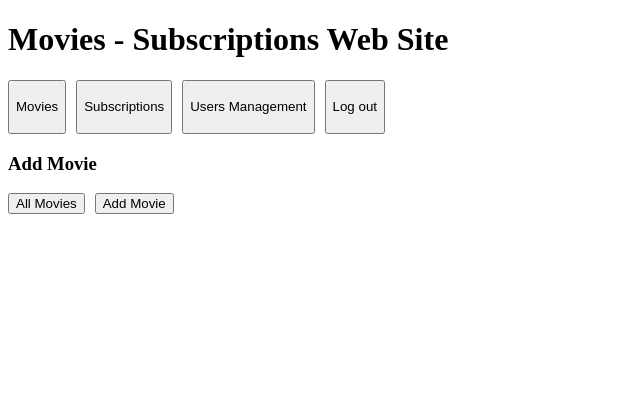
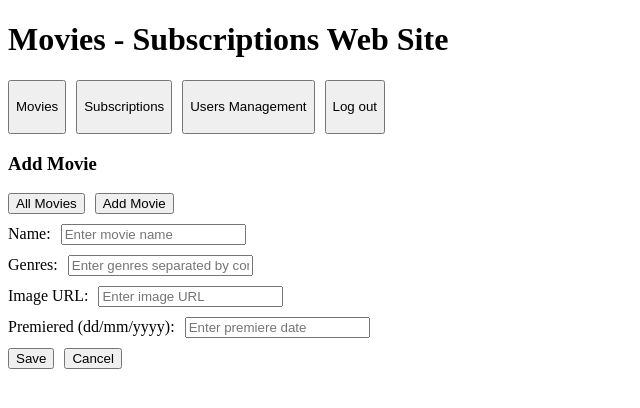
Before and after one commit to MikaTsur/MoviesProject, a React (Vite) app in the folder client/: page /add-movie in a window 1280 px wide. Shown: the top 408 px of the page, without its empty margins (0-640 px from the left). Built offline with nearby package versions, Linux system fonts and the light colour scheme.

Commit message:
add movie FE only

```diff
--- a/client/src/pages/AddMovie.jsx
+++ b/client/src/pages/AddMovie.jsx
@@ -1,14 +1,103 @@
 // ex\client\src\pages\AddMovie.jsx
 
-import React from "react";
+import React, { useState } from "react";
+import { useNavigate } from "react-router-dom";
 import HeaderButtons from "../components/HeaderButtons";
+import "./FormStyles.css"; // Import the reusable CSS file
 
 const AddMovie = () => {
+  const [movieName, setMovieName] = useState("");
+  const [genres, setGenres] = useState("");
+  const [imageUrl, setImageUrl] = useState("");
+  const [premiered, setPremiered] = useState("");
+  const navigate = useNavigate();
+
+  const handleInputChange = (setter) => (event) => {
+    setter(event.target.value);
+  };
+
+  const handleSubmit = async (event) => {
+    event.preventDefault();
+    const newMovie = {
+      name: movieName,
+      genres: genres.split(",").map((genre) => genre.trim()),
+      image: imageUrl,
+      premiered: premiered,
+    };
+    console.log("New Movie:", newMovie);
+    // TODO: Send newMovie to server
+  };
+
+  const handleCancel = () => {
+    navigate("/movies");
+  };
+
   return (
     <>
       <h3>Add Movie</h3>
       <HeaderButtons />
-      {/* Add your form or input fields to add a new movie */}
+      <form onSubmit={handleSubmit}>
+        <div className="form-group">
+          <label>
+            Name:
+            <input
+              type="text"
+              value={movieName}
+              onChange={handleInputChange(setMovieName)}
+              placeholder="Enter movie name"
+              required
+              className="input-field"
+            />
+          </label>
+        </div>
+        <div className="form-group">
+          <label>
+            Genres:
+            <input
+              type="text"
+              value={genres}
+              onChange={handleInputChange(setGenres)}
+              placeholder="Enter genres separated by commas"
+              required
+              className="input-field"
+            />
+          </label>
+        </div>
+        <div className="form-group">
+          <label>
+            Image URL:
+            <input
+              type="text"
+              value={imageUrl}
+              onChange={handleInputChange(setImageUrl)}
+              placeholder="Enter image URL"
+              required
+              className="input-field"
+            />
+          </label>
+        </div>
+        <div className="form-group">
+          <label>
+            Premiered (dd/mm/yyyy):
+            <input
+              type="text"
+              value={premiered}
+              onChange={handleInputChange(setPremiered)}
+              placeholder="Enter premiere date"
+              required
+              className="input-field"
+            />
+          </label>
+        </div>
+        <div className="button-group">
+          <button type="submit" className="button">
+            Save
+          </button>
+          <button type="button" onClick={handleCancel} className="button">
+            Cancel
+          </button>
+        </div>
+      </form>
     </>
   );
 };
--- /dev/null
+++ b/client/src/pages/FormStyles.css
@@ -0,0 +1,17 @@
+/* ex\client\src\pages\FormStyles.css */
+
+.form-group {
+  margin-bottom: 10px;
+}
+
+.input-field {
+  margin-left: 10px;
+}
+
+.button-group {
+  margin-top: 10px;
+}
+
+.button {
+  margin-right: 10px;
+}
```
